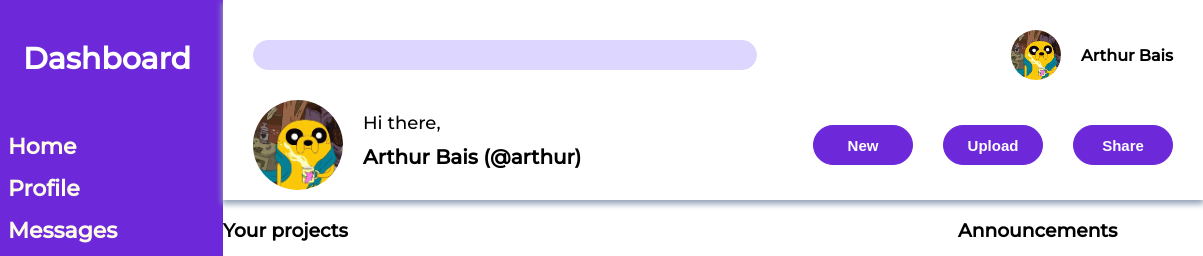
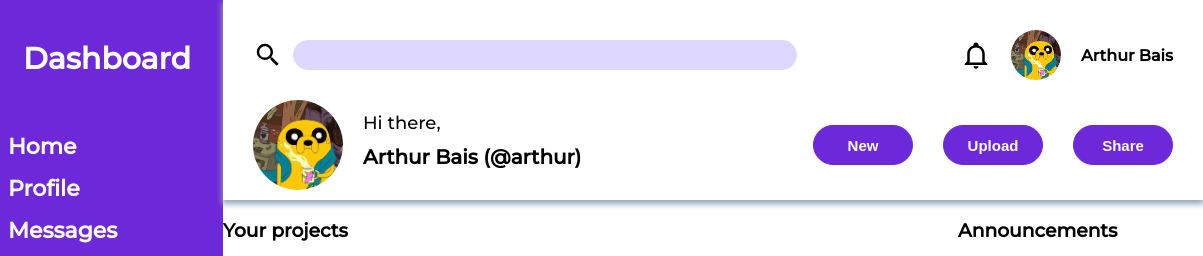
Before and after one commit to arthurbdev/admindashboard, a plain HTML site: page index.html in a window 1280 px wide. Shown: the top 256 px of the page, 77-1280 px from the left. Drawn offline with Linux system fonts and the light colour scheme.

Commit message:
Add icons to topbar

```diff
--- a/index.html
+++ b/index.html
@@ -32,9 +32,11 @@
     </div>
     <div id="topbar">
       <search>
+        <img src="assets/icons/magnify.svg" alt="search">
         <input type="search" id="search">
       </search>
       <figure id="profile">
+        <img src="assets/icons/bell-outline.svg" alt="bell">
         <div id="profilePictureContainer">
           <img src="assets/profile-picture.gif">
         </div>
--- a/style.css
+++ b/style.css
@@ -77,10 +77,18 @@ body {
   box-shadow: 0px 3px 6px 1px #94a3b8;
 }
 
+#topbar img {
+  height: 100%;
+  width: 30px;
+}
+
 search {
   grid-row: 1 / 2;
   grid-column: 1 / 2;
   align-self: center;
+  display: flex;
+  align-items: center;
+  gap: 10px;
 }
 
 search input {
```
Also changed, not shown: assets/icons/bell-outline.svg (added), assets/icons/magnify.svg (added).
